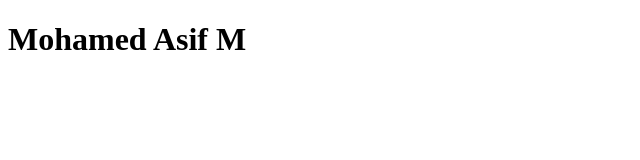
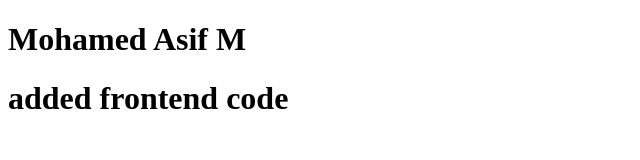
Before and after one commit to MohamedAsif3/sample-repo, a plain HTML site: page index.html in a window 1280 px wide. Shown: the whole page, without its empty margins (0-640 px from the left). Drawn offline with Linux system fonts and the light colour scheme.

Commit message:
feat: added frontend code

```diff
--- a/index.html
+++ b/index.html
@@ -7,5 +7,6 @@
 </head>
 <body>
     <h1>Mohamed Asif M</h1>
+    <h1>added frontend code</h1>
 </body>
 </html>
```
